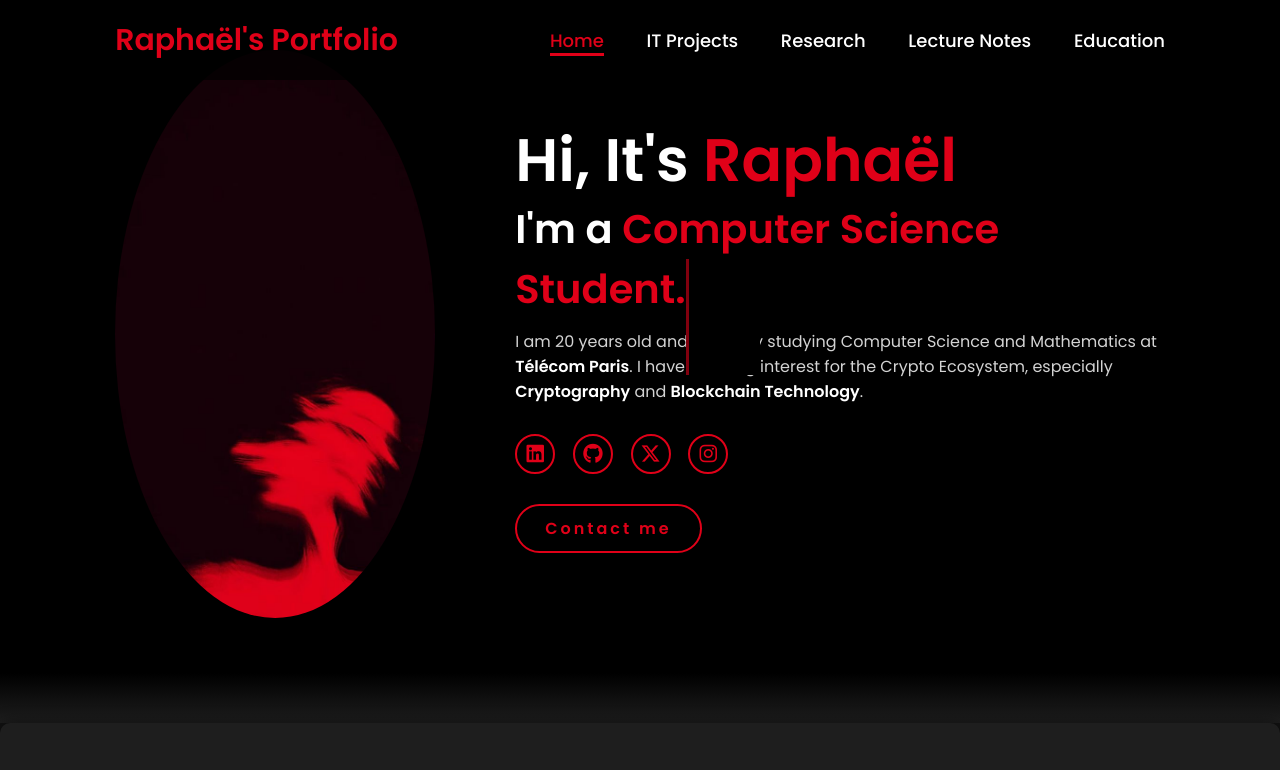
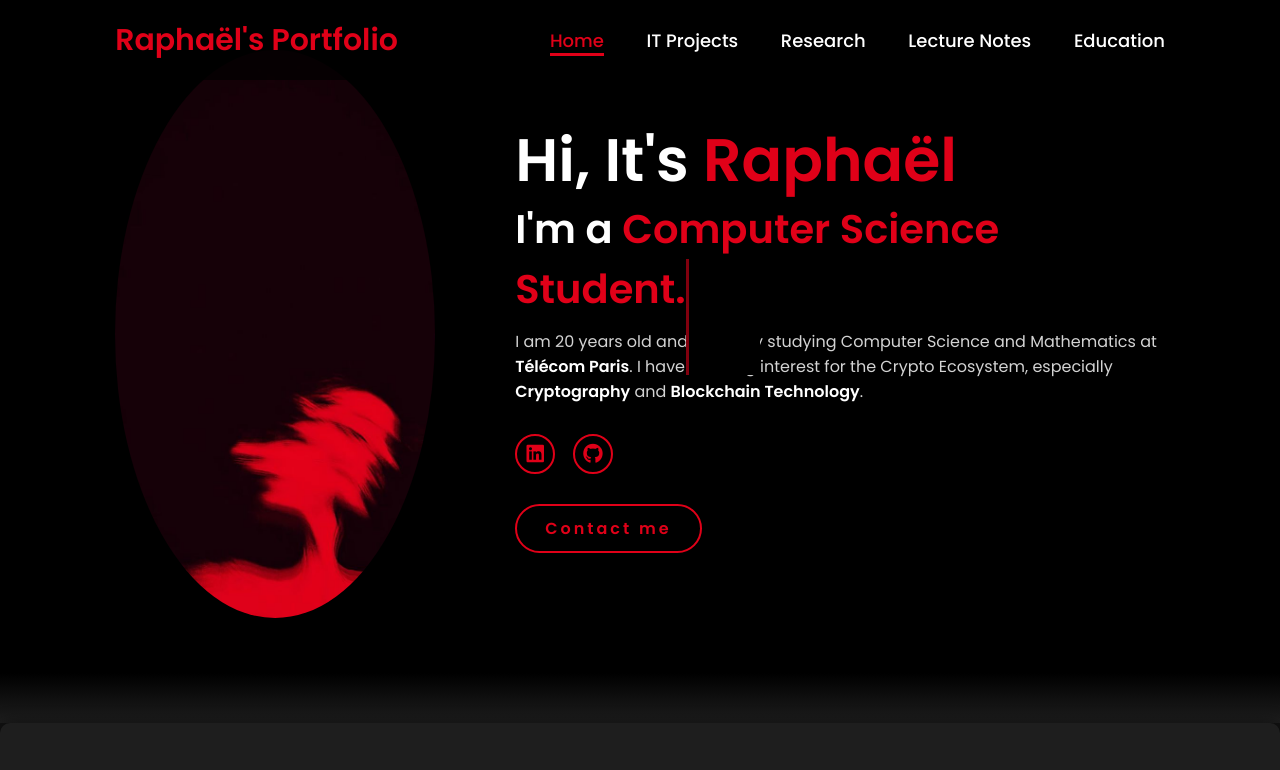
Before and after one commit to raphael-PADIOU/my_website, a plain HTML site: page index.html in a window 1280 px wide. Shown: the top 770 px of the page. Drawn offline with Linux system fonts and the light colour scheme.

Commit message:
4.0 site corr2

```diff
--- a/index.html
+++ b/index.html
@@ -30,8 +30,8 @@
             <div class="social-icons">
                 <a href="https://www.linkedin.com/in/rapha%C3%ABl-padiou-726a6b272/"><i class="fa-brands fa-linkedin"></i></a>
                 <a href="https://github.com/raphael-PADIOU"><i class="fa-brands fa-github"></i></a>
-                <a href="#"><i class="fa-brands fa-x-twitter"></i></a>
-                <a href="#"><i class="fa-brands fa-instagram"></i></a>
+                <!-- <a href="#"><i class="fa-brands fa-x-twitter"></i></a>
+                <a href="#"><i class="fa-brands fa-instagram"></i></a> -->
             </div>
             <a href="mailto:padiouraphael@gmail.com" class="btn">Contact me</a>
         </div>
```
